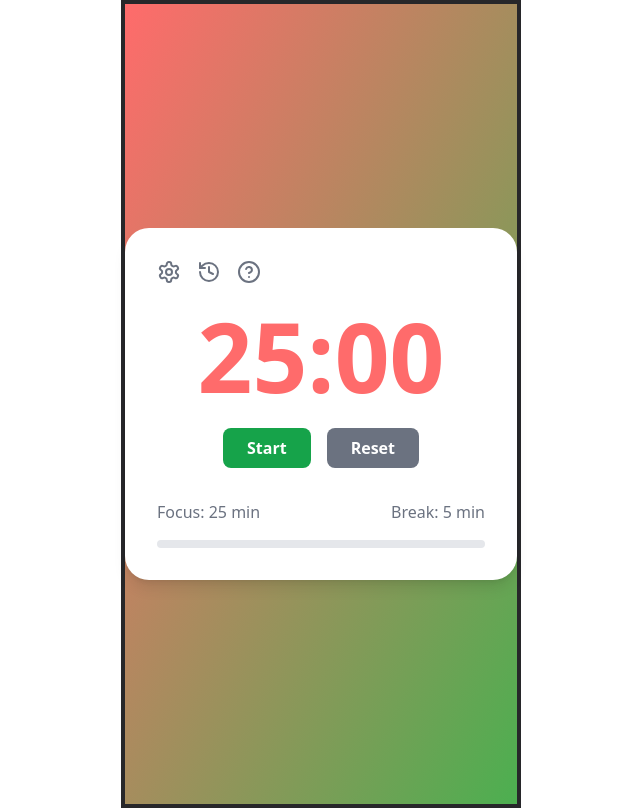
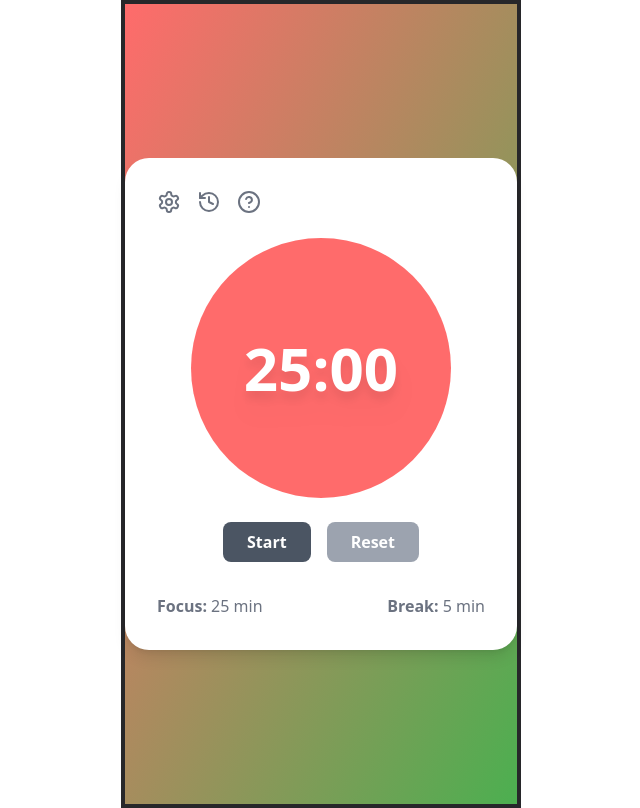
Before and after one commit to vale-c/pomodoro-chrome-extension, a React (Vite) app: page / in a window 1280 px wide. Shown: the whole page, without its empty margins (319-959 px from the left). Built offline with nearby package versions, Linux system fonts and the light colour scheme.

Commit message:
made Pomodoro circular

```diff
--- a/src/components/Pomodoro.tsx
+++ b/src/components/Pomodoro.tsx
@@ -72,13 +72,19 @@ export const Pomodoro: FunctionComponent = () => {
     return `${minutes}:${secondsLeft < 10 ? "0" : ""}${secondsLeft}`;
   };
 
-  const getProgressBarWidth = () => {
-    const totalDuration =
-      sessionType === "focus" ? focusDuration : breakDuration;
-    return `${((totalDuration - timeLeft) / totalDuration) * 100}%`;
+  const getProgress = () => {
+    return 100 * (1 - timeLeft / focusDuration);
   };
 
   const toggleSettings = () => setShowSettings(!showSettings);
+
+  const getPomodoroColor = () => {
+    if (sessionType === "break") {
+      return `conic-gradient(#ff6b6b ${getProgress()}%, #4caf50 0%)`;
+    } else {
+      return `conic-gradient(#4caf50 ${getProgress()}%, #ff6b6b 0%)`;
+    }
+  }
 
   return (
     <div className="flex flex-col items-center justify-center h-screen bg-gradient-to-br from-[#ff6b6b] to-[#4caf50]">
@@ -119,16 +125,25 @@ export const Pomodoro: FunctionComponent = () => {
             onClose={toggleSettings}
           />
         )}
-        <div className="text-center">
-          <div className="text-8xl font-bold text-[#ff6b6b]">
+
+        <div className="flex items-center justify-center text-center">
+          <div
+            className="flex items-center justify-center w-[260px] h-[260px] rounded-full"
+            style={{
+              background: getPomodoroColor(),
+            }}
+          >
+            <div className="text-6xl font-bold text-white drop-shadow-xl">
               {formatTime(timeLeft)}
+            </div>
+          </div>
         </div>
         <div className="flex justify-center mt-6">
           <button
             onClick={handleStartPause}
             className={`mr-4 px-6 py-2 rounded-lg font-semibold transition-colors duration-200 ${
               sessionType === "focus"
-                  ? "bg-green-600 hover:bg-green-700"
+                ? "bg-gray-600 hover:bg-gray-700"
                 : "bg-blue-600 hover:bg-blue-700"
             } text-white`}
           >
@@ -136,23 +151,14 @@ export const Pomodoro: FunctionComponent = () => {
           </button>
           <button
             onClick={handleReset}
-              className="px-6 py-2 rounded-lg bg-gray-500 hover:bg-gray-600 text-white font-semibold transition-colors duration-200"
+            className="px-6 py-2 rounded-lg bg-gray-400 hover:bg-gray-500 text-white font-semibold transition-colors duration-200"
           >
             Reset
           </button>
         </div>
-        </div>
         <div className="mt-8 flex justify-between items-center">
-          <div className="text-gray-500">Focus: {focusDuration / 60} min</div>
-          <div className="text-gray-500">Break: {breakDuration / 60} min</div>
-        </div>
-        <div className="mt-4">
-          <div className="h-2 bg-gray-200 rounded-full">
-            <div
-              className="h-2 bg-[#4caf50] rounded-full"
-              style={{ width: getProgressBarWidth() }}
-            />
-          </div>
+          <div className="font-medium text-gray-500"><span className="font-semibold">Focus: </span>{focusDuration / 60} min</div>
+          <div className="font-medium text-gray-500"><span className="font-semibold">Break: </span>{breakDuration / 60} min</div>
         </div>
       </div>
     </div>
--- a/src/components/SettingsModal.tsx
+++ b/src/components/SettingsModal.tsx
@@ -52,7 +52,7 @@ export const SettingsModal: FunctionComponent<SettingsModalProps> = ({
 
   return (
     <div
-      className="fixed inset-0 bg-black bg-opacity-50 flex justify-center items-center"
+      className="fixed inset-0 bg-black bg-opacity-50 flex justify-center items-center z-10"
       onClick={onClose}
     >
       <div
```
Lines whose indentation alone changed are shown as unchanged.
